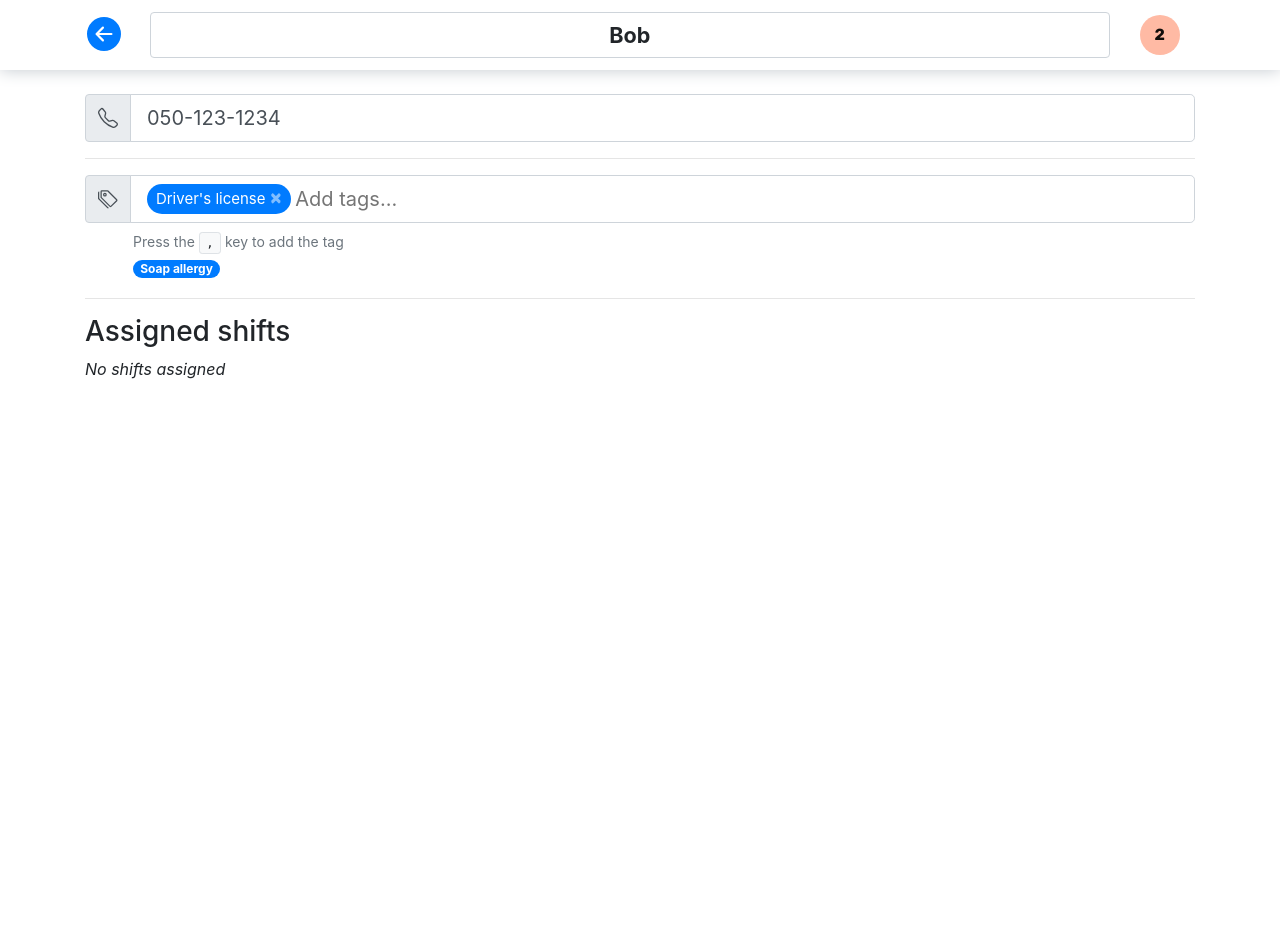
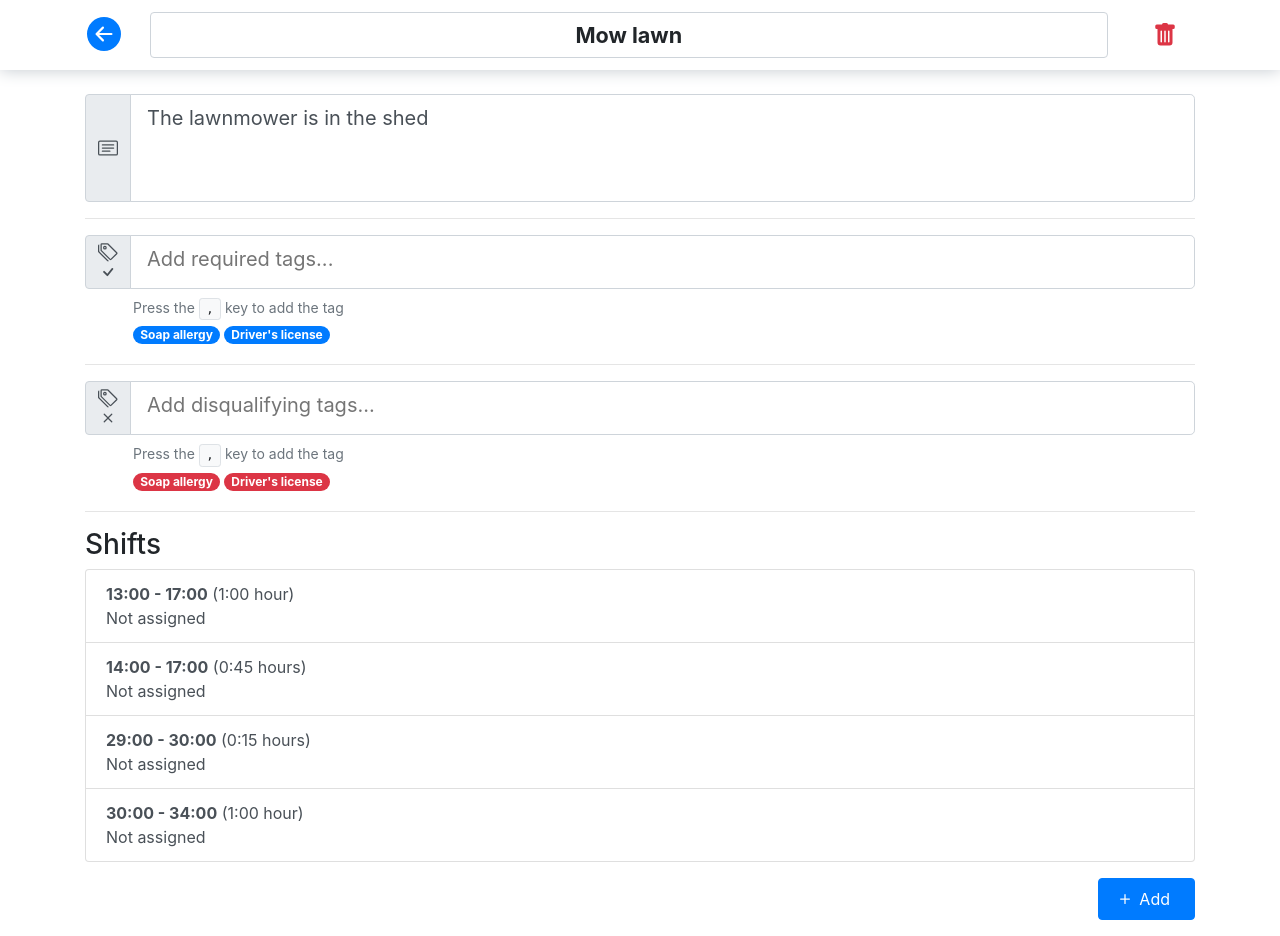
Before and after one commit to Wazzaps/samal_to, a Vue app in the folder samal_to_server/frontend/: page /#/tasks/1 in a window 1280 px wide. Before the commit this address led to /#/people/1. Before the commit the page ends 800 px from the top, so only its background shows below. Built offline with nearby package versions, Linux system fonts and the light colour scheme.

Commit message:
Delete people and tasks

```diff
--- a/samal_to_server/frontend/src/components/NavHeader.vue
+++ b/samal_to_server/frontend/src/components/NavHeader.vue
@@ -20,22 +20,15 @@
         class="d-flex flex-row mb-3 px-1 align-items-center justify-content-between"
       >
         <b-button class="py-3" variant="link" to=".." append><b-icon-arrow-left-circle-fill font-scale="2.125"/></b-button>
-        <!-- <b-button variant="outline-primary d-flex flex-row align-items-center">
-          <span class="title mr-2">{{$store.state.people[$route.params.id].name}}</span>
-          <b-icon-pencil-fill font-scale="0.8"/>
-        </b-button> -->
         <b-input
           class="name-tag text-body mx-3"
           :value="$store.state.people[$route.params.id].name"
           @change="updatePersonName"
           placeholder="Name..."
         />
-        <div class="pad d-flex flex-row justify-content-center">
-          <person-bubble
-            :person="$store.state.people[$route.params.id]"
-            flat
-          />
-        </div>
+        <b-button class="pad d-flex flex-row justify-content-center py-3" variant="link" @click="deleteThisPerson">
+          <b-icon-trash-fill variant="danger" font-scale="1.5"/>
+        </b-button>
       </b-container>
 
       <!-- Item view header (task view) -->
@@ -50,19 +43,19 @@
           @change="updateTaskName"
           placeholder="Name..."
         />
-        <div class="pad"/>
+        <b-button class="pad d-flex flex-row justify-content-center py-3" variant="link" @click="deleteThisTask">
+          <b-icon-trash-fill variant="danger" font-scale="1.5"/>
+        </b-button>
       </b-container>
     </header>
 </template>
 
 <script>
-import PersonBubble from "./PersonBubble.vue";
 export default {
   name: 'HelloWorld',
   props: {
   },
   components: {
-    PersonBubble,
   },
   methods: {
     updatePersonName(name) {
@@ -71,6 +64,16 @@ export default {
 
     updateTaskName(name) {
       this.$store.commit('taskUpdateName', [this.$route.params.id, name]);
+    },
+
+    deleteThisPerson() {
+      this.$store.commit('deletePerson', this.$route.params.id);
+      this.$router.push('/people');
+    },
+
+    deleteThisTask() {
+      this.$store.commit('deleteTask', this.$route.params.id);
+      this.$router.push('/tasks');
     },
   },
 }
--- a/samal_to_server/frontend/src/components/TaskView.vue
+++ b/samal_to_server/frontend/src/components/TaskView.vue
@@ -75,7 +75,7 @@
 
     <div class="d-flex flex-wrap mt-2 ml-5">
       <b-badge
-        variant="primary"
+        variant="danger"
         pill
         class="align-self-start mr-1 mb-1"
         v-for="[tag, tagId] in tagRecommendations"
--- a/samal_to_server/frontend/src/store.js
+++ b/samal_to_server/frontend/src/store.js
@@ -1,6 +1,5 @@
 import Vuex from 'vuex'
 
-// const pattern = 0;
 
 const store = new Vuex.Store({
   state: {
@@ -15,7 +14,6 @@ const store = new Vuex.Store({
         phoneNum: "050-123-1234",
         tags: ["0", "1"],
         ident_color: 0,
-        // ident_pattern: pattern,
       },
       1: {
         num: 2,
@@ -23,7 +21,6 @@ const store = new Vuex.Store({
         phoneNum: "050-123-1234",
         tags: ["1"],
         ident_color: 1,
-        // ident_pattern: pattern,
       },
       2: {
         num: 3,
@@ -31,7 +28,6 @@ const store = new Vuex.Store({
         phoneNum: "050-123-1234",
         tags: ["1"],
         ident_color: 2,
-        // ident_pattern: pattern,
       },
       3: {
         num: 4,
@@ -39,7 +35,6 @@ const store = new Vuex.Store({
         phoneNum: "050-123-1234",
         tags: ["1"],
         ident_color: 3,
-        // ident_pattern: pattern,
       },
       4: {
         num: 5,
@@ -47,7 +42,6 @@ const store = new Vuex.Store({
         phoneNum: "050-123-1234",
         tags: ["1"],
         ident_color: 4,
-        // ident_pattern: pattern,
       },
       5: {
         num: 6,
@@ -55,7 +49,6 @@ const store = new Vuex.Store({
         phoneNum: "050-123-1234",
         tags: ["1"],
         ident_color: 5,
-        // ident_pattern: pattern,
       },
       6: {
         num: 7,
@@ -63,7 +56,6 @@ const store = new Vuex.Store({
         phoneNum: "050-123-1234",
         tags: ["1"],
         ident_color: 0,
-        // ident_pattern: pattern,
       },
       7: {
         num: 8,
@@ -71,7 +63,6 @@ const store = new Vuex.Store({
         phoneNum: "050-123-1234",
         tags: [],
         ident_color: 1,
-        // ident_pattern: pattern,
       },
       8: {
         num: 9,
@@ -79,7 +70,6 @@ const store = new Vuex.Store({
         phoneNum: "050-123-1234",
         tags: [],
         ident_color: 2,
-        // ident_pattern: pattern,
       },
       9: {
         num: 10,
@@ -87,7 +77,6 @@ const store = new Vuex.Store({
         phoneNum: "050-123-1234",
         tags: [],
         ident_color: 3,
-        // ident_pattern: pattern,
       },
       10: {
         num: 11,
@@ -95,7 +84,6 @@ const store = new Vuex.Store({
         phoneNum: "050-123-1234",
         tags: [],
         ident_color: 4,
-        // ident_pattern: pattern,
       },
       11: {
         num: 12,
@@ -103,7 +91,6 @@ const store = new Vuex.Store({
         phoneNum: "050-123-1234",
         tags: [],
         ident_color: 5,
-        // ident_pattern: pattern,
       },
       12: {
         num: 13,
@@ -111,7 +98,6 @@ const store = new Vuex.Store({
         phoneNum: "050-123-1234",
         tags: [],
         ident_color: 0,
-        // ident_pattern: pattern,
       },
       13: {
         num: 14,
@@ -119,7 +105,6 @@ const store = new Vuex.Store({
         phoneNum: "050-123-1234",
         tags: [],
         ident_color: 1,
-        // ident_pattern: pattern,
       },
       14: {
         num: 15,
@@ -127,7 +112,6 @@ const store = new Vuex.Store({
         phoneNum: "050-123-1234",
         tags: [],
         ident_color: 2,
-        // ident_pattern: pattern,
       },
       15: {
         num: 16,
@@ -135,7 +119,6 @@ const store = new Vuex.Store({
         phoneNum: "050-123-1234",
         tags: [],
         ident_color: 3,
-        // ident_pattern: pattern,
       },
     },
     tasks: {
@@ -229,6 +212,14 @@ const store = new Vuex.Store({
         mustNotHaveTags: [],
         shifts: {},
       };
+    },
+
+    deletePerson(state, personId) {
+      delete state.people[personId];
+    },
+
+    deleteTask(state, taskId) {
+      delete state.tasks[taskId];
     },
 
     personAddTag(state, [personId, tagId]) {
```
